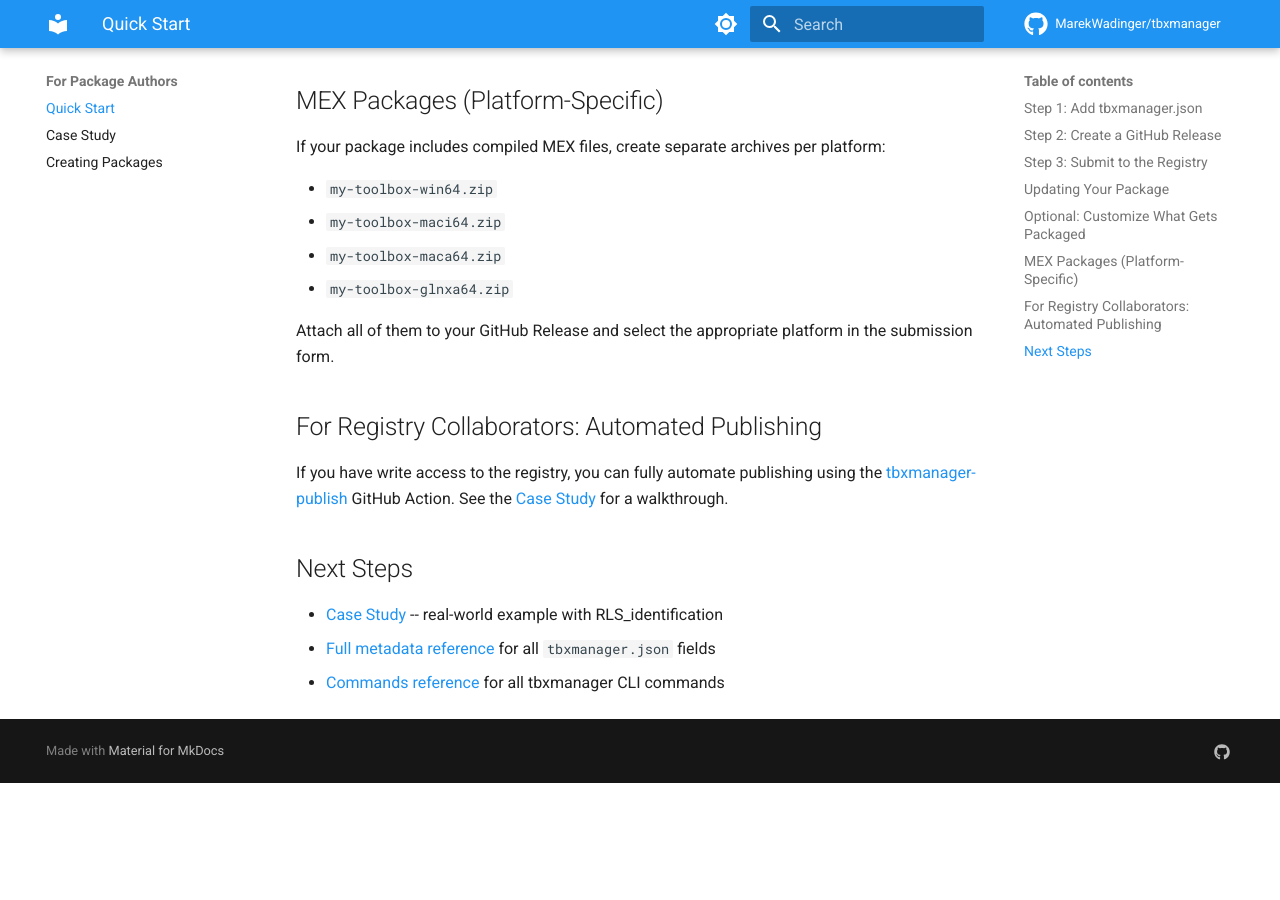
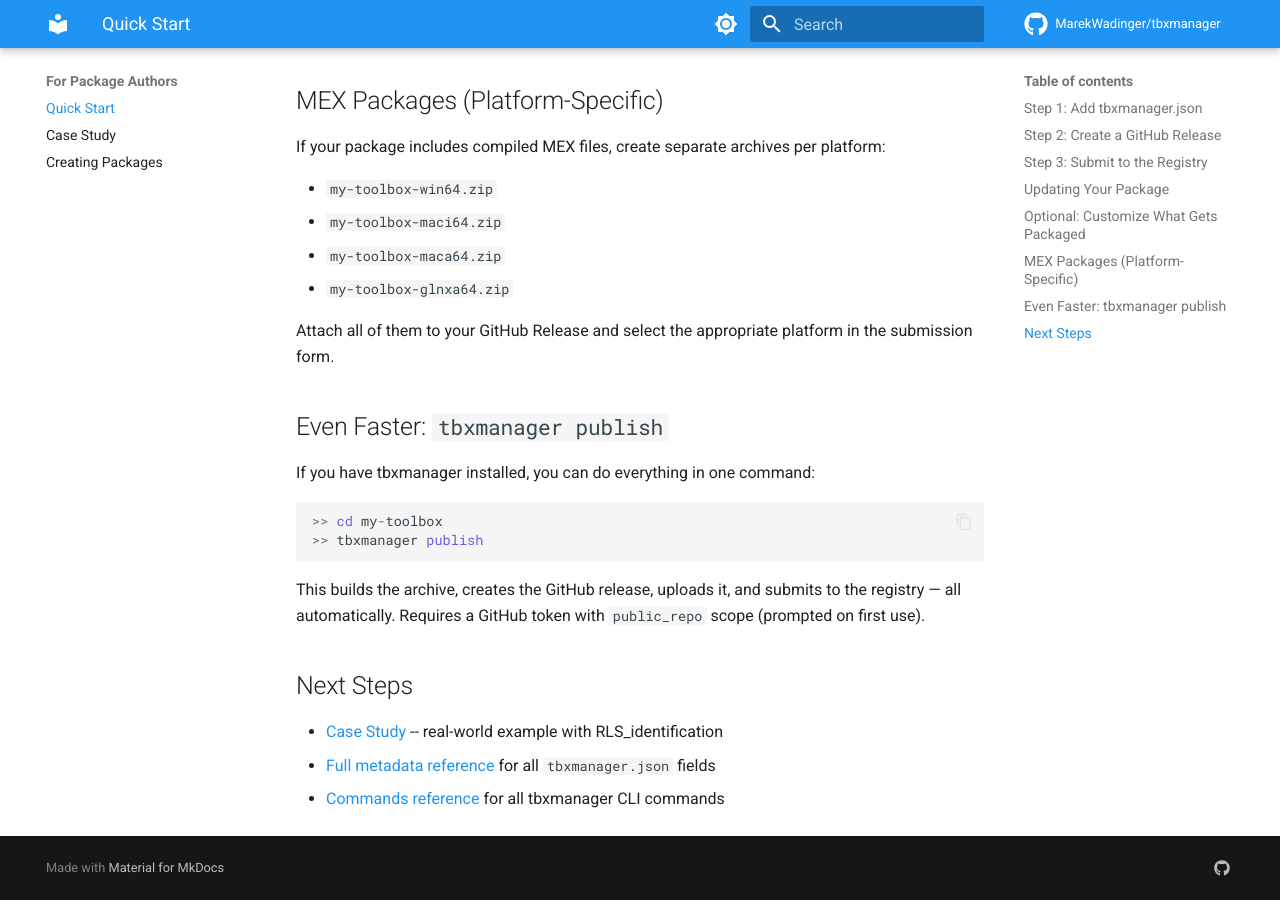
Before and after one commit to kvasnica/tbxmanager, an MkDocs documentation site: the page built from docs/quick-start-authors.md, in a window 1280 px wide and 900 px high, scrolled down 2280 px. Built offline with MkDocs 1.6.1 and Material for MkDocs 9.7.7, drawn with Linux system fonts in a browser that asks for light colours; comment, search, counter and statistics services are not loaded; before the commit the page ends 3063 px from its top, so only the background shows below that.

Commit message:
docs: replace tbxmanager-publish references with tbxmanager publish
The tbxmanager-publish action repo has been archived. All references
now point to `tbxmanager publish` command or the registry issue form.

Co-Authored-By: Claude Opus 4.6 (1M context) <noreply@anthropic.com>

````diff
--- a/docs/quick-start-authors.md
+++ b/docs/quick-start-authors.md
@@ -100,9 +100,16 @@ If your package includes compiled MEX files, create separate archives per platfo
 
 Attach all of them to your GitHub Release and select the appropriate platform in the submission form.
 
-## For Registry Collaborators: Automated Publishing
+## Even Faster: `tbxmanager publish`
 
-If you have write access to the registry, you can fully automate publishing using the [tbxmanager-publish](https://github.com/MarekWadinger/tbxmanager-publish) GitHub Action. See the [Case Study](casestudy.md) for a walkthrough.
+If you have tbxmanager installed, you can do everything in one command:
+
+```matlab
+>> cd my-toolbox
+>> tbxmanager publish
+```
+
+This builds the archive, creates the GitHub release, uploads it, and submits to the registry — all automatically. Requires a GitHub token with `public_repo` scope (prompted on first use).
 
 ## Next Steps
 
````
Also changed, not shown: README.md (+1 -1 lines), docs/creating-packages.md (+1 -1 lines), docs/troubleshooting.md (+1 -1 lines), 1 other file.
